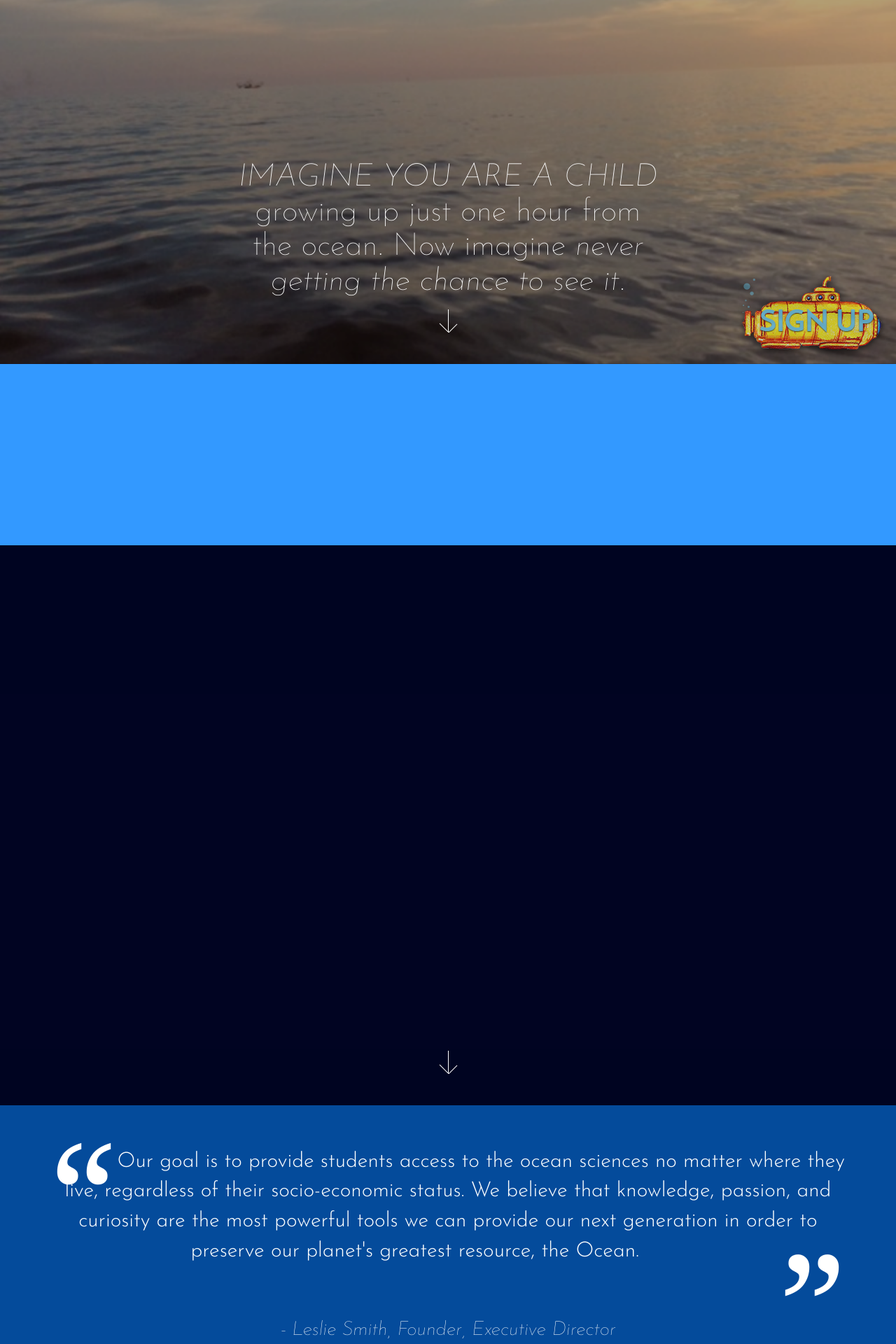
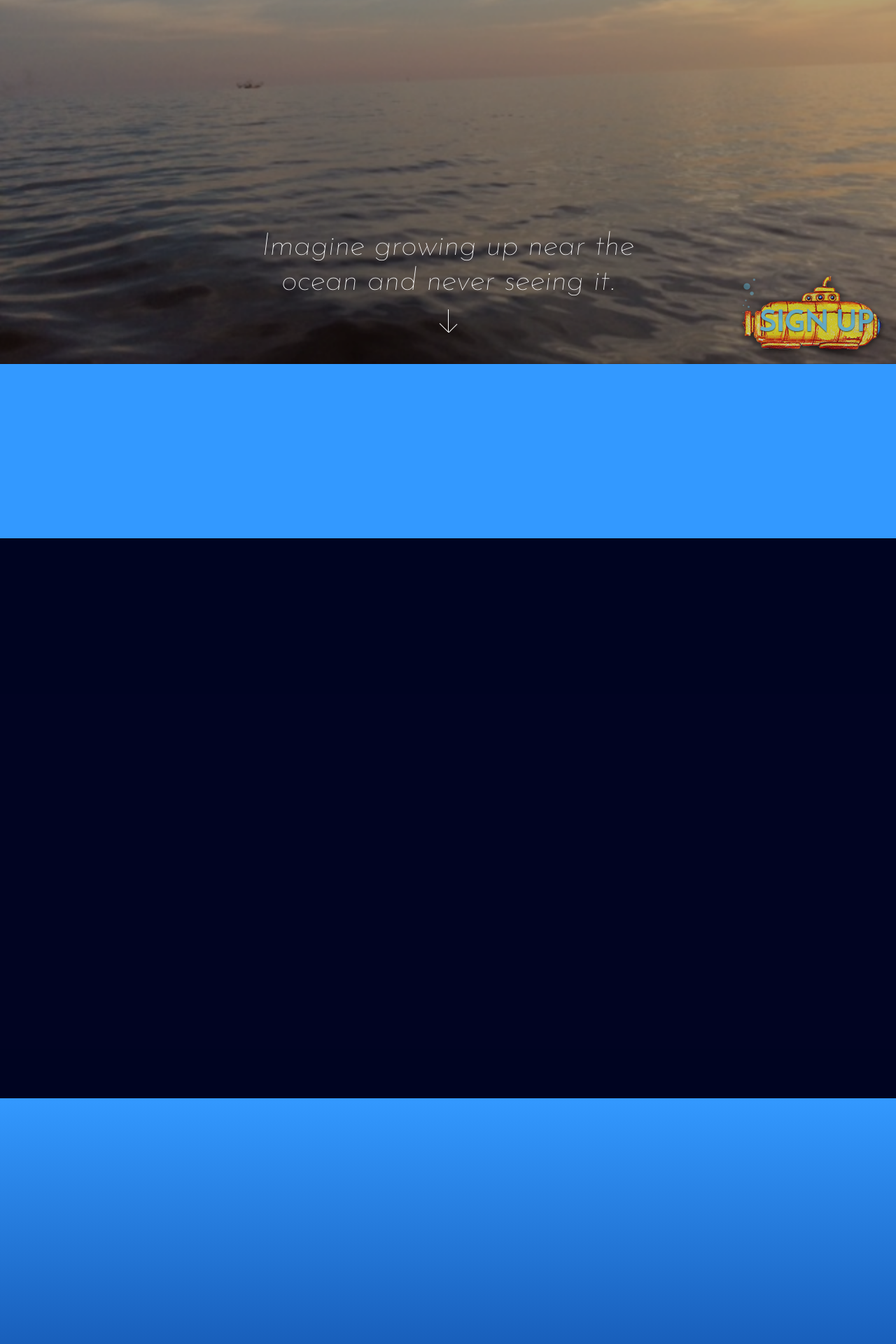
Before and after one commit to dio4web/DIO, a PHP site: page / in a window 1280 px wide. Shown: the part 280-2200 px from the top of the page at 70% size. Run offline with PHP 8.4, Linux system fonts and the light colour scheme; some libraries are stand-ins or nearby versions.

Commit message:
changed some text, removed downward arrows

```diff
--- a/Brochure/css/main.css
+++ b/Brochure/css/main.css
@@ -11,10 +11,6 @@
 	font-size: 30px;
 	font-weight: 300;
 	color: #fff;
-	/*background: linear-gradient(#3399ff,#010630);
-  background: -webkit-linear-gradient(#3399ff,#010630);
-  background: -o-linear-gradient(#3399ff,#010630);
-  background: -moz-linear-gradient(#3399ff,#010630);*/
   background-color: #010630;
   /*background: transparent;*/
   text-align: center;
@@ -252,6 +248,19 @@
   background-image: url("../images/appeal.png");
 }
 
+.mission-container {
+  background: linear-gradient(#3399ff,#00297c);
+  background: -webkit-linear-gradient(#3399ff,#00297c);
+  background: -o-linear-gradient(#3399ff,#00297c);
+  background: -moz-linear-gradient(#3399ff,#00297c);
+}
+
+.appeal-basis {
+  padding-bottom: 58px;
+  margin-bottom: 76px;
+  border-bottom: 1px dotted #3399ff;
+}
+
 
 /*----------initiatives slide------------*/
 
@@ -289,7 +298,7 @@
 }
 
 section.mission-container {
-	background-color: #044b9b;
+	/*background-color: #044b9b;*/
 }
 
 section.initiative {
@@ -368,6 +377,10 @@
 	padding: 30px 0;
 	position: relative;
 	height:80%;
+  background: linear-gradient(#010630,#00040c);
+  background: -webkit-linear-gradient(#010630,#00040c);
+  background: -o-linear-gradient(#010630,#00040c);
+  background: -moz-linear-gradient(#010630,#00040c);
 }
 
 section#connect-form p {
--- a/Brochure/index.php
+++ b/Brochure/index.php
@@ -133,13 +133,15 @@
 					<div class="container-fluid bottom">
 						<div class="row">
 							<div class="col-sm-12 col-lg-6 col-lg-offset-3">
-								<h2 class="brand-heading"><span class="emphasis uppercase">Imagine you are a child</span> growing up just one hour from the ocean. Now imagine <span class="emphasis">never getting the chance to see it</span>.</h2>
+								<h2 class="brand-heading"><span class="emphasis"><span class="emphasis">Imagine</span> growing up near the ocean and never seeing it.</h2>
 
-							</div><!-- col-md-6 col-md-offset-3 -->
+							</div><!-- col-sm-12 col-lg-6 col-lg-offset-3 -->
+
+
 
 						</div><!-- row -->
 
-						<a href="#appeal"><img src="images/arrowdown.png" alt="Scroll down for more"></a>
+						<img src="images/arrowdown.png" alt="Scroll down for more">
 
 					</div><!-- container -->
 
@@ -152,7 +154,10 @@
 					class="container"
 					data--100-bottom-bottom="opacity: 0"
 					data--200-bottom-bottom="opacity: 1">
-					<p>There are <span class="strong">brilliant students</span> with a passion for science but who cannot envision themselves as scientists: college seems out of reach, or their gender and skin color do not fit the stereotype.</p>
+					<div class="col-sm-12 col-lg-6 col-lg-offset-3">
+						<h2 class="brand-heading"><span class="emphasis"><span class="emphasis">Imagine</span> being told your dreams are out of reach.</h2>
+
+					</div><!-- col-sm-12 col-lg-6 col-lg-offset-3 -->
 
 				</div><!-- container -->
 
@@ -164,17 +169,13 @@
 						data-bottom-center="opacity: 0"
 						data-bottom-bottom="opacity: 1">
 						<div class="vcenter">
-							<h2 class="appeal-heading">What can we do?</h2>
+							<h2 class="appeal-heading emphasis">Now imagine being given the chance to Dive In.</h2>
 
-							<p class="emphasis">Bring the Ocean to them! Engaging students in activities of <span class="strong">scientific exploration and discovery</span> shows them that the ocean sciences are within reach.</p>
+							<p>At Dive into the Ocean we bring the ocean to the classroom by connecting students with real ocean scientists. Engaging students in activities of <span class="strong">scientific exploration and discovery</span> shows them that the ocean sciences are within reach.</p>
 
 						</div><!-- vcenter -->
 
 					</div><!-- container vcenter-parent -->
-
-					<div class="container-fluid bottom">
-						<a href="#mission"><img src="images/arrowdown.png" alt="Scroll down for more"></a>
-					</div>
 
 				</div><!-- overlay -->
 
@@ -182,7 +183,15 @@
 
 			<section class="content mission-container" id="mission" data-menu-offset="-50">
 				<div class="container">
-					<p class="quote">Our goal is to provide students access to the ocean sciences no matter where they live, regardless of their socio-economic status. We believe that knowledge, passion, and curiosity are the most powerful tools we can provide our next generation in order to preserve our planet's greatest resource, the Ocean.</p>
+					<p class="appeal-basis"
+					data-bottom-center="opacity: 0"
+					data--200-bottom-bottom="opacity: 1">
+					There are <span class="strong">brilliant students</span> with a passion for science but who cannot envision themselves as scientists: college seems out of reach, or their gender and skin color do not fit the stereotype.</p>
+
+					<p class="quote"
+					data-bottom-center="opacity: 0"
+					data--200-bottom-bottom="opacity: 1">
+					Our goal is to provide students access to the ocean sciences no matter where they live, regardless of their socio-economic status. We believe that knowledge, passion, and curiosity are the most powerful tools we can provide our next generation in order to preserve our planet's greatest resource, the Ocean.</p>
 
 					<p class="signature emphasis">- Leslie Smith, Founder, Executive Director</p>
 
@@ -195,8 +204,8 @@
 					<div class="container vcenter-parent">
 						<div class="vcenter">
 							<h2 class="initiatives-heading fadeInBlockX"
-								data-bottom-center="opacity: 0"
-								data-bottom-bottom="opacity: 1">Dive into the Ocean consists of <span class="strong">three immersive initiatives</span> that bring the ocean to your classroom.</h2>
+								data--100-bottom-center="opacity: 0"
+								data--200-bottom-bottom="opacity: 1">Dive into the Ocean consists of <span class="strong">three immersive initiatives</span> that bring the ocean to your classroom.</h2>
 
 							<div class="row">
 								<div class="col-xs-4 fadeInBlockX"
@@ -213,7 +222,7 @@
 								</div><!-- col-xs-4 -->
 
 								<div class="col-xs-4 fadeInBlock2X"
-									data--75-bottom-center="opacity: 0"
+									data--100-bottom-center="opacity: 0"
 									data--150-bottom-bottom="opacity: 1">
 									<a href="#interactive">
 										<span class="fa-stack fa-3x">
@@ -226,8 +235,8 @@
 								</div><!-- col-xs-4 -->
 
 								<div class="col-xs-4 fadeInBlock3X"
-									data--150-bottom-center="opacity: 0"
-									data--225-bottom-bottom="opacity: 1">
+									data--175-bottom-center="opacity: 0"
+									data--250-bottom-bottom="opacity: 1">
 									<a href="#explore">
 										<span class="fa-stack fa-3x">
 										  <i class="fa fa-circle-thin fa-stack-2x"></i>
@@ -266,17 +275,11 @@
 
 							</div><!-- col-xs-12 -->
 
-							<p>
-							A lively, interactive discussion about the ocean sciences presenting the science curriculum through the adventures of Dr. Leslie and her oceanographic colleagues. This sought-after show culmintates in a hands-on, inquiry-based demonstration of real oceanographic tools to analyze water samples and compare them to near-real time ocean data.
-							</p>
+							<p>Dr. Leslie and the Dive into the Ocean team will bring the ocean to your classroom with their fun, entertaining, hands-on, inquiry-based programs using real oceanographic data. Students will <span class="emphasis">dive</span> from the ocean surface to the deepest ocean trenches. Discover creatures so small they can only be seen with a microscope and creatures so big they cover a basketball court!</p>
 
 						</div><!-- vcenter -->
 
 					</div><!-- container vcenter-parent -->
-
-					<div class="container-fluid bottom">
-						<a href="#interactive"><img src="images/arrowdown.png" alt="Scroll down for more"></a>
-					</div>
 
 				</div><!-- overlay-or -->
 
@@ -300,15 +303,11 @@
 
 							</div><!-- col-xs-12 -->
 
-							<p>In collaboration with the award-winning Scripps Institute of Oceanography Games Group, Dive into the Ocean <span class="emphasis green">Interactive!</span> utilizes state-of-the-art technologies like ocean exploration video games, interactive websites, and even a virtual reality sandbox to give students the controls as they dive into the exciting world of scientific exploration and discovery.</p>
+							<p>Free, online, interactive video games and web-based activities allow students be oceanographers.  Dive into the Ocean has teamed up with Scripps Institution of Oceanography Games Group to bring students state-of-the-art virtual oceanographic experiences.  Students will &quot;dive&quot; from the sea surface to the deep ocean, exploring the marine environment and technology along the way.</p>
 
 						</div><!-- vcenter -->
 
 					</div><!-- container vcenter-parent -->
-
-					<div class="container-fluid bottom">
-						<a href="#explore"><img src="images/arrowdown.png" alt="Scroll down for more"></a>
-					</div>
 
 				</div><!-- overlay-gr -->
 
@@ -332,17 +331,11 @@
 
 							</div><!-- col-xs-12 -->
 
-							<p>
-								A lively, interactive discussion about the ocean sciences presenting the science curriculum through the adventures of Dr. Leslie and her oceanographic colleagues. This sought-after show culmintates in a hands-on, inquiry-based demonstration of real oceanographic tools to analyze water samples and compare them to near-real time ocean data.
-							</p>
+							<p>Dive into the ocean with self-guided exploration activities produced by DIO and housed at museums and nature centers. Move mountains with the Augmented Reality Sandbox, or use real ocean tools to solve the mysterious origins of a water sample.  DIO has both standalone exhibits as well as hands-on, interactive displays with Dr. Leslie.</p>
 
 						</div><!-- vcenter -->
 
 					</div><!-- container vcenter-parent fadeInBlockEarly -->
-
-					<div class="container-fluid bottom">
-						<a href="#connect-form"><img src="images/arrowdown.png" alt="Scroll down for more"></a>
-					</div>
 
 				</div><!-- overlay-pu -->
 
```
